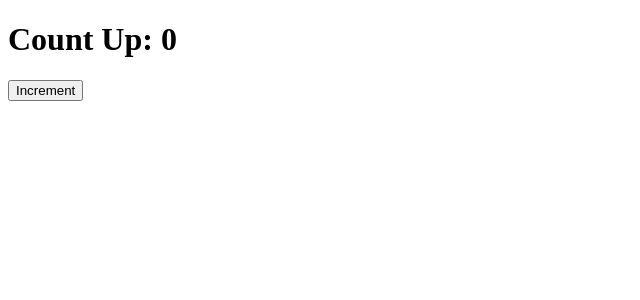
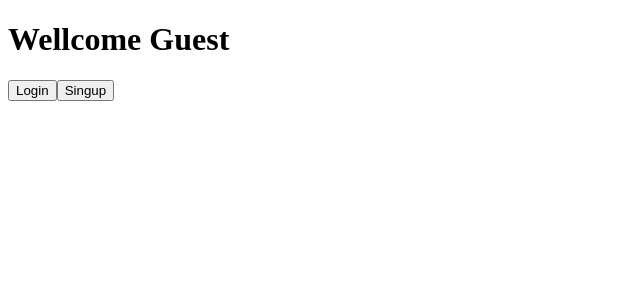
Before and after one commit to Najmul-Islam/ReactJs-with-geekyShows, a React (Create React App) app: page / in a window 1280 px wide. Shown: the top 300 px of the page, without its empty margins (0-640 px from the left). Built offline with nearby package versions, Linux system fonts and the light colour scheme.

Commit message:
conditional rendaring

```diff
--- a/src/App.js
+++ b/src/App.js
@@ -1,16 +1,16 @@
-import React from 'react'
-import useCustomCounter from './Custom';
+import React, { Component } from 'react';
+import User from './User'
+import Guest from './Guest'
 
+class App extends Component {
+    render() {
+        const isRegistered = this.props.consumer
 
-function App () {
-    const data = useCustomCounter();
-
-    return(
-        <div>
-            <h1>Count Up: {data.count} </h1>
-            <button type="button" onClick={data.handleIncrement} >Increment</button>
-        </div>
-    )
+        if(isRegistered){
+            return <User />
+        }
+        return <Guest />
+    }
 }
 
-export default App
+export default App;
--- a/src/Custom.js
+++ /dev/null
@@ -1,16 +0,0 @@
-import {useState} from 'react';
-
-function useCustomCounter(){
-    const [count, setCount] = useState(0);
-
-    const handleIncrement = () => {
-        setCount(count + 1);
-    }
-
-    return{
-        count,
-        handleIncrement
-    }
-}
-
-export default useCustomCounter
--- /dev/null
+++ b/src/Guest.js
@@ -0,0 +1,15 @@
+import React, { Component } from 'react';
+
+class Guest extends Component {
+    render() {
+        return (
+            <div>
+                <h1>Wellcome Guest</h1>
+                <button>Login</button>
+                <button>Singup</button>
+            </div>
+        );
+    }
+}
+
+export default Guest;
--- /dev/null
+++ b/src/User.js
@@ -0,0 +1,14 @@
+import React, { Component } from 'react';
+
+class User extends Component {
+    render() {
+        return (
+            <div>
+                <h1>Wellcome Rahul</h1>
+                <button>Logout</button>
+            </div>
+        );
+    }
+}
+
+export default User;
--- a/src/index.js
+++ b/src/index.js
@@ -3,4 +3,4 @@ import ReactDOM from 'react-dom'
 import App from './App'
 
 
-ReactDOM.render(<App />, document.getElementById("root"))
+ReactDOM.render(<App consumer={false} />, document.getElementById("root"))
```
Also changed, not shown: src/Student.js (deleted, +0 -31 lines).
